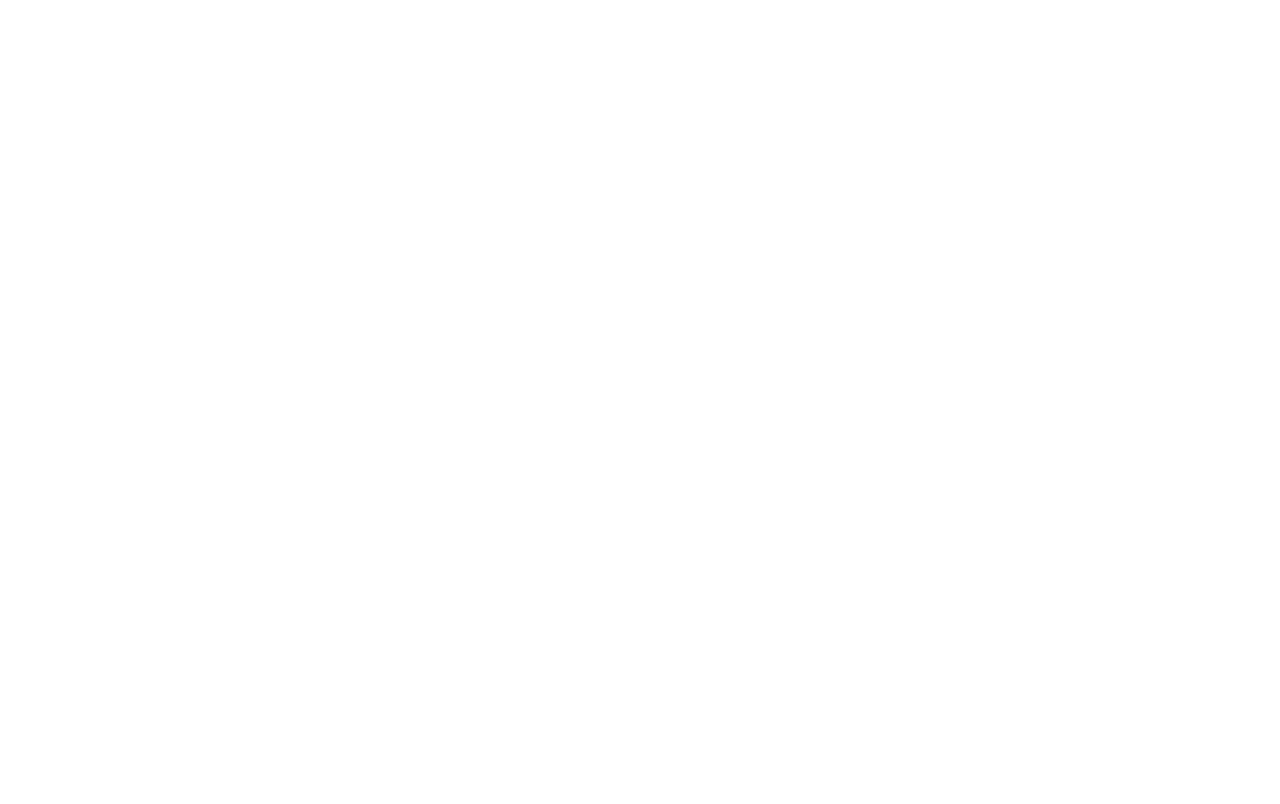
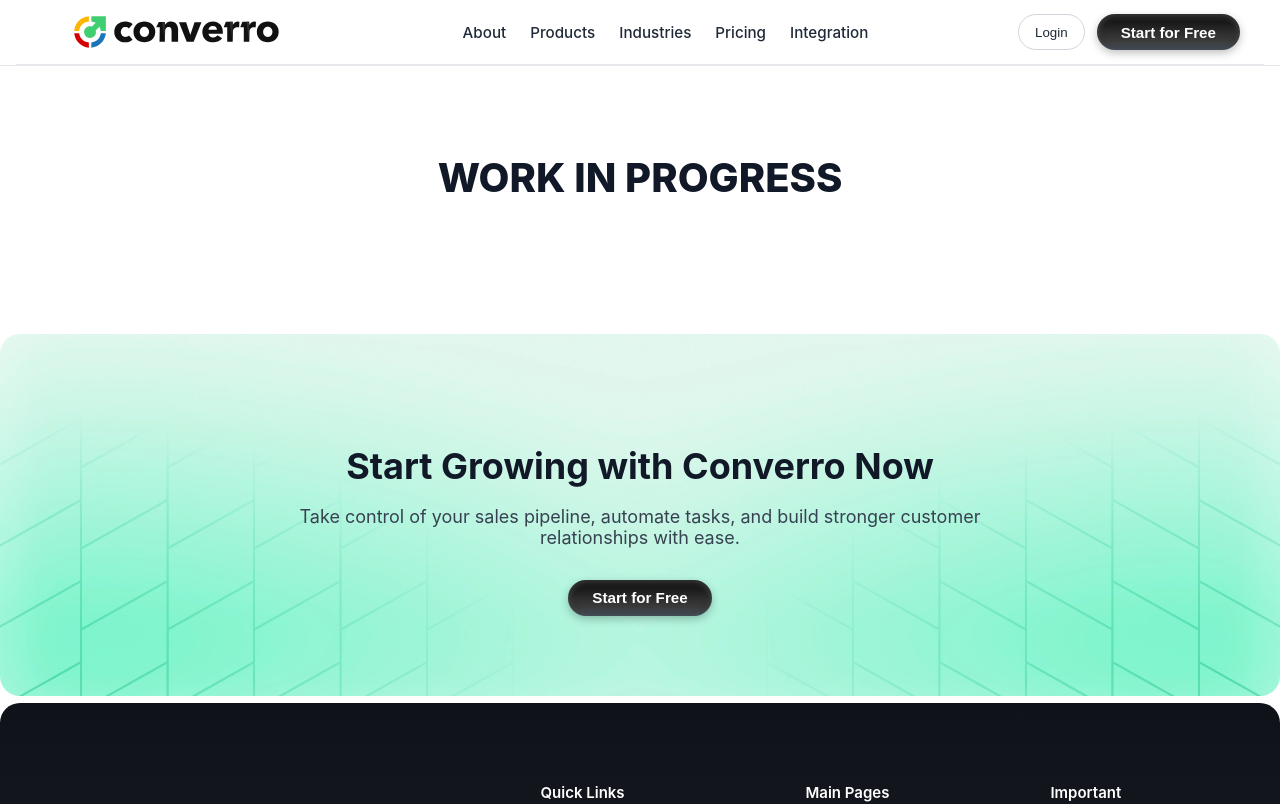
Before and after one commit to IsHa2507/converro, a React (Create React App) app: page / in a window 1280 px wide. Before the commit this address had no page. Shown: the top 804 px of the page. Built offline with nearby package versions, Linux system fonts and the light colour scheme.

Commit message:
default page

```diff
--- a/src/App.js
+++ b/src/App.js
@@ -13,12 +13,12 @@
 function App() {
   return (
      <Router>
-      <Routes>
-        {/* <Route path="/" element={<Home />} /> */}
-        <Route path="/Homepage" element={<Homepage/>}/>
+
+       <Routes>
+        <Route path="/" element={<Homepage />} />
         <Route path="/termsandconditions" element={<TermsAndCondition />} />
         <Route path="/privacypolicy" element={<PrivacyPolicy />} />
-        <Route path="/refundpolicy" element={<RefundPolicy/>}/>
+        <Route path="/refundpolicy" element={<RefundPolicy />} />
       </Routes>
     </Router>
   );
```
